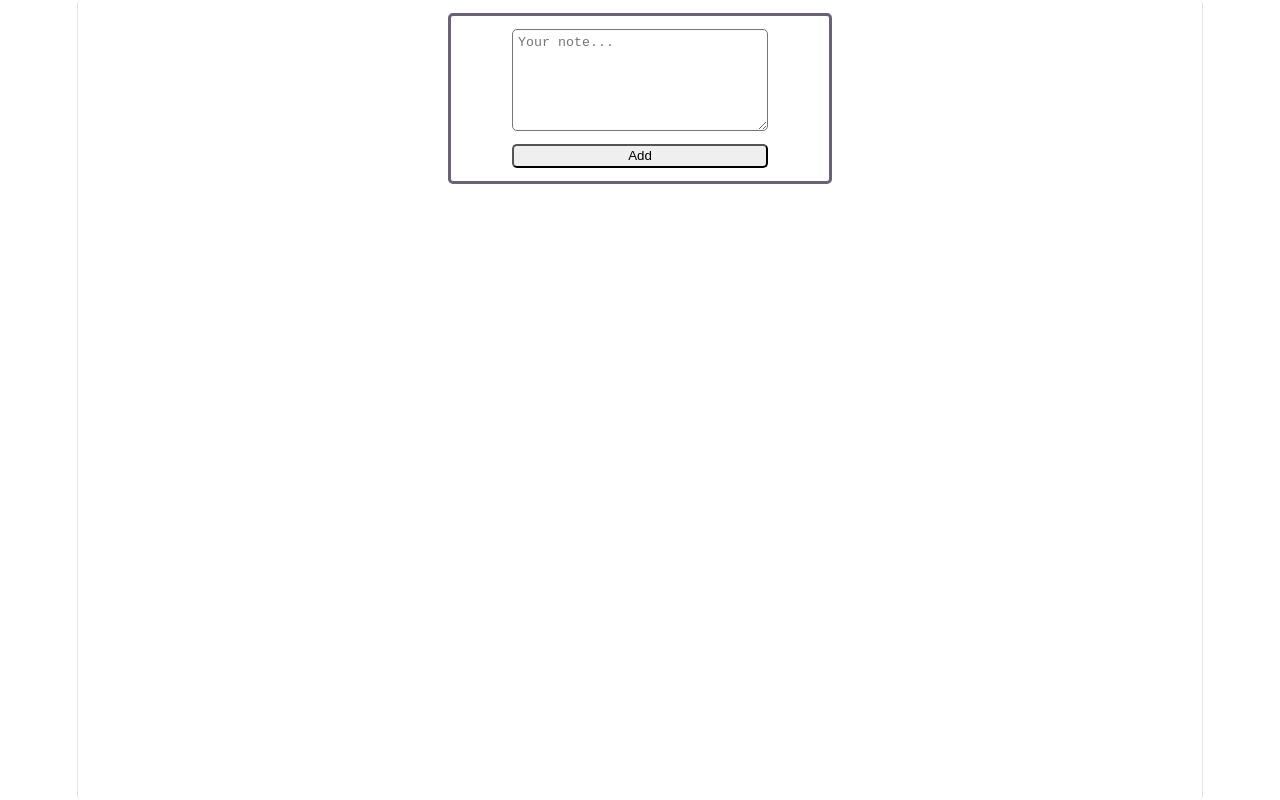
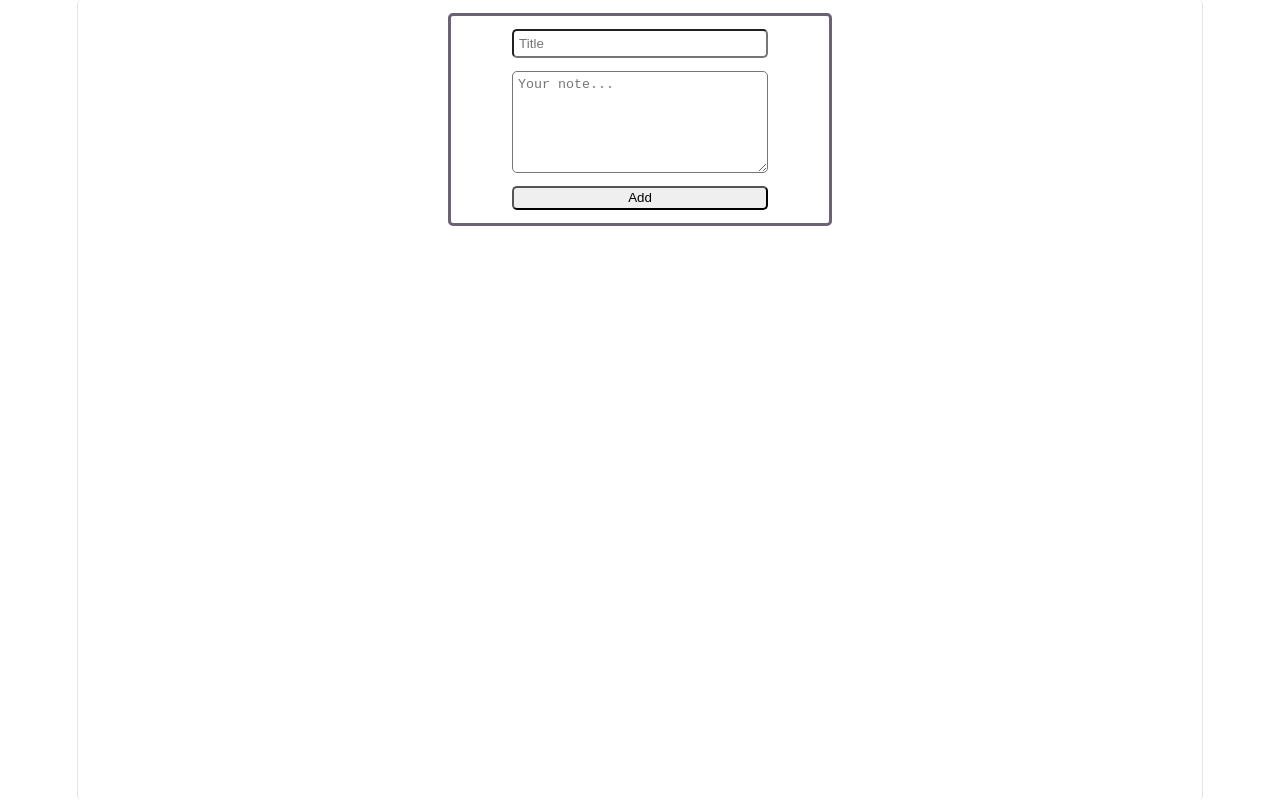
Before and after one commit to Yosef-Perelman/quickNotes-project, a React (Vite) app in the folder quickNotes/: page / in a window 1280 px wide. Built offline with nearby package versions, Linux system fonts and the light colour scheme.

Commit message:
Step 3 done

```diff
--- a/quickNotes/src/components/InputForm.css
+++ b/quickNotes/src/components/InputForm.css
@@ -15,6 +15,11 @@
   border: solid;
   width: 30vw;
   margin: 1vw auto;
+}
+
+.title-input {
+  width: 20vw;
+  padding: 0.4vw 0 0.4vw 0.4vw;
 }
 
 .input-textarea {
--- a/quickNotes/src/components/InputForm.jsx
+++ b/quickNotes/src/components/InputForm.jsx
@@ -5,12 +5,18 @@ import NoteItem from "./NoteItem";
 export default function InputForm() {
   const [notes, setNotes] = useState([]);
   const [inputValue, setInputValue] = useState("");
+  const [title, setTitle] = useState("");
 
   const handleAddNote = () => {
     if (inputValue.trim() !== "") {
-      const newNote = { date: new Date(), text: inputValue.trim() };
+      const newNote = {
+        date: new Date(),
+        text: inputValue.trim(),
+        title: title.trim(),
+      };
       setNotes([newNote, ...notes]);
       setInputValue("");
+      setTitle("");
     }
   };
 
@@ -22,6 +28,12 @@ export default function InputForm() {
   return (
     <>
       <div className="input-form">
+        <input
+          className="title-input"
+          value={title}
+          onChange={(e) => setTitle(e.target.value)}
+          placeholder="Title"
+        />
         <textarea
           className="input-textarea"
           value={inputValue}
--- a/quickNotes/src/components/NoteItem.css
+++ b/quickNotes/src/components/NoteItem.css
@@ -8,11 +8,13 @@
   display: flex;
   justify-content: space-between;
   gap: 0.8vw;
-  margin-bottom: 1vw;
 }
 
 .note-date {
-  font-size: 0.8em;
+  font-size: 0.6em;
+  border-bottom: solid 0.1px;
+  border-radius: 0;
+  margin-bottom: 0.2vw;
 }
 
 .delete-button {
@@ -21,7 +23,12 @@
   background: none;
 }
 
+.note-title {
+  font-weight: bold;
+  font-size: 1em;
+  margin-bottom: 0.2vw;
+}
+
 .note-text {
-  font-weight: bold;
-  font-size: 1.5em;
+  font-size: 1em;
 }
--- a/quickNotes/src/components/NoteItem.jsx
+++ b/quickNotes/src/components/NoteItem.jsx
@@ -10,6 +10,7 @@ export default function NoteItem({ note, onDelete }) {
           X
         </button>
       </div>
+      {note.title && <div className="note-title">{note.title}</div>}
       <div className="note-text">{note.text}</div>
     </li>
   );
```
